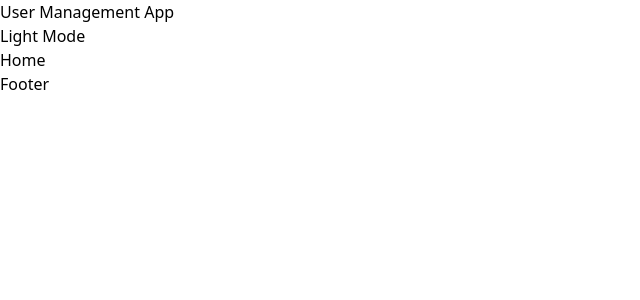
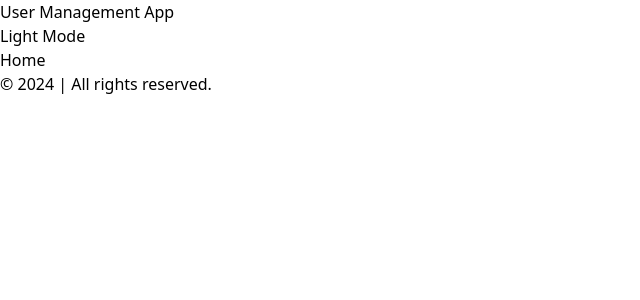
Before and after one commit to amankashyap004/assignment-synergy-labs-react, a React (Vite) app: page / in a window 1280 px wide. Shown: the top 300 px of the page, without its empty margins (0-640 px from the left). Built offline with nearby package versions, Linux system fonts and the light colour scheme.

Commit message:
create: footer

```diff
--- a/src/components/Footer.tsx
+++ b/src/components/Footer.tsx
@@ -1,9 +1,15 @@
-import React from 'react'
+import React from "react";
 
-const Footer = () => {
+const Footer: React.FC = () => {
   return (
-    <div>Footer</div>
-  )
-}
+    <footer className="container px-4 lg:px-10 py-4 lg:py-6">
+      <div className="flex justify-center items-center">
+        <p className="text-sm lg:text-base opacity-60 font-semibold">
+          &copy; {new Date().getFullYear()} | All rights reserved.
+        </p>
+      </div>
+    </footer>
+  );
+};
 
-export default Footer
+export default Footer;
```
